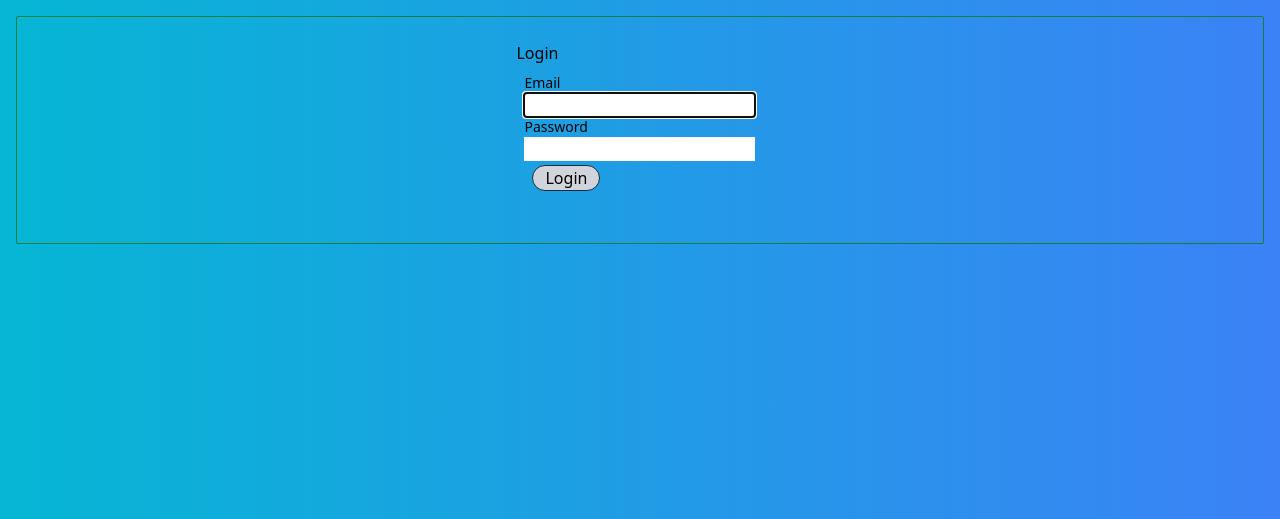
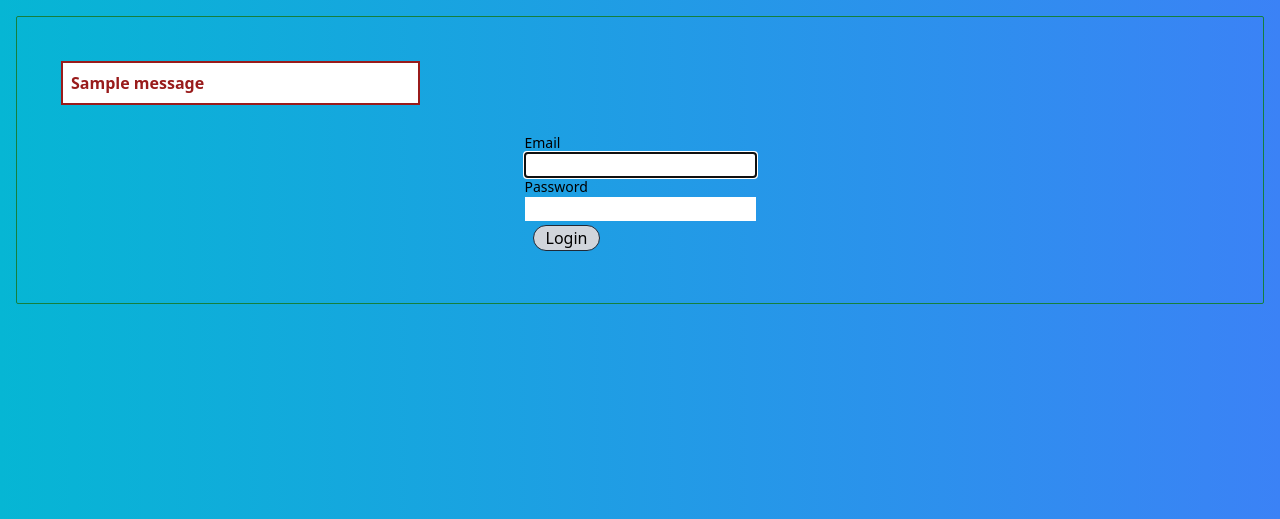
Before and after one commit to PatrikWithJustAK/DjangoGallery, a Django app: page /login/ in a window 1280 px wide. Shown: the part 106-625 px from the top of the page. Run offline with Django 4.2, Linux system fonts and the light colour scheme; tables that the repository leaves empty hold one stand-in row (values such as "Sample post"); one stand-in notice (Sample message) is shown; some libraries are stand-ins or nearby versions.

Commit message:
Forms Error handling within templates
Implemented django.contrib messages to send custom error messages for login/signup views.
Errors are automatically pushed to the request and displayed above the form. previously all errors were handled via redirect, which makes debugging difficult

```diff
--- a/CustomUser/views.py
+++ b/CustomUser/views.py
@@ -1,5 +1,6 @@
 from django.shortcuts import render, redirect
 from django.contrib.auth import authenticate, login, logout
+from django.contrib import messages #messages to handle errors outside of form logic.
 from .forms import UserAuthenticationForm, CustomuserCreationForm
 def mainpageview(request):
     return render(request, template_name="base.html")
@@ -21,6 +22,9 @@ def loginview(request):
             if user is not None:
                 login(request,user=user)
                 return redirect('index')  # Redirect to the index page after successful login
+            else:
+                messages.error(request, 'Invalid email or Password')
+
     else:
         form = UserAuthenticationForm()  # Initialize the form correctly for GET requests
 
@@ -44,7 +48,9 @@ def signupview(request):
             login(request,user=user)
             return redirect('index')
         else:
-            return redirect('signup')
+            error = messages.error(request, 'Signup failed. Please correct the errors below.')
+            context = {"form": form, "error" : error}
+            return render(request, "signup.html", context)
     else:
         form = CustomuserCreationForm()
         context = {"form" : form}
--- a/templates/login.html
+++ b/templates/login.html
@@ -4,17 +4,47 @@
 <h1>Welcome, {{user.name}}</h1>
 {% else %}
     <div class="grid grid-cols-3">
-    <div class="grid col-start-2 span-1 justify-center justify-items-center">
-        <h1>Login <Below/h1>
-<form method="post" class="py-2 px-2">
+        <div>{% if messages %}
+            {% for message in messages %}
+            <div class="alert flex-fill m-2 p-1 {{ message.tags }}">
+                <div class="border border-2 border-red-800 m-2 bg-white">
+                 <p class="font-bold m-2 text-red-800"> {{ message }}</p>
+                 </div>
+             </div>
+                </div>
+            {% endfor %}
+        {% endif %}
+            </div>
+        <div>{% if form.non_field_errors %}
+<div class="error">
+    {% for error in form.non_field_errors %}
+    <div class="alert flex-fill m-2 p-1 {{ message.tags }}">
+        <div class="border border-2 border-red-800 m-2 bg-white">
+         <p class="font-bold m-2 text-red-800"> {{ error }}</p>
+         </div>
+     </div>
+        </div>
+    {% endfor %}
+</div>
+            {% endif %}
+<div class='grid col-start-2'>
+<form method="post" class="py-2 px-2 justify-self-center">
     {% csrf_token %}
     {% for field in form %}
     <p class="text-sm">{{ field.label}} </p>
-    <div>{{ field }}</div>
+    <div>{{ field }}
+        {% if field.errors %}
+        {% for error in field.errors %}
+            <div class="error m-2 border-b border-red-600">
+                <p class="font-bold m-2 text-red-800">{{ error }}</p>
+            </div>
+        {% endfor %}
+    {% endif %}
+    </div>
     {% endfor %}
     <button type="submit" class="border border-gray-800 mx-2 my-1 bg-gray-300 rounded-full px-3">Login</button>
 </form>
 </div>
-</div>
+
 {% endif %}
 {% endblock  %}
```
Also changed, not shown: templates/signup.html (+30 -2 lines).
